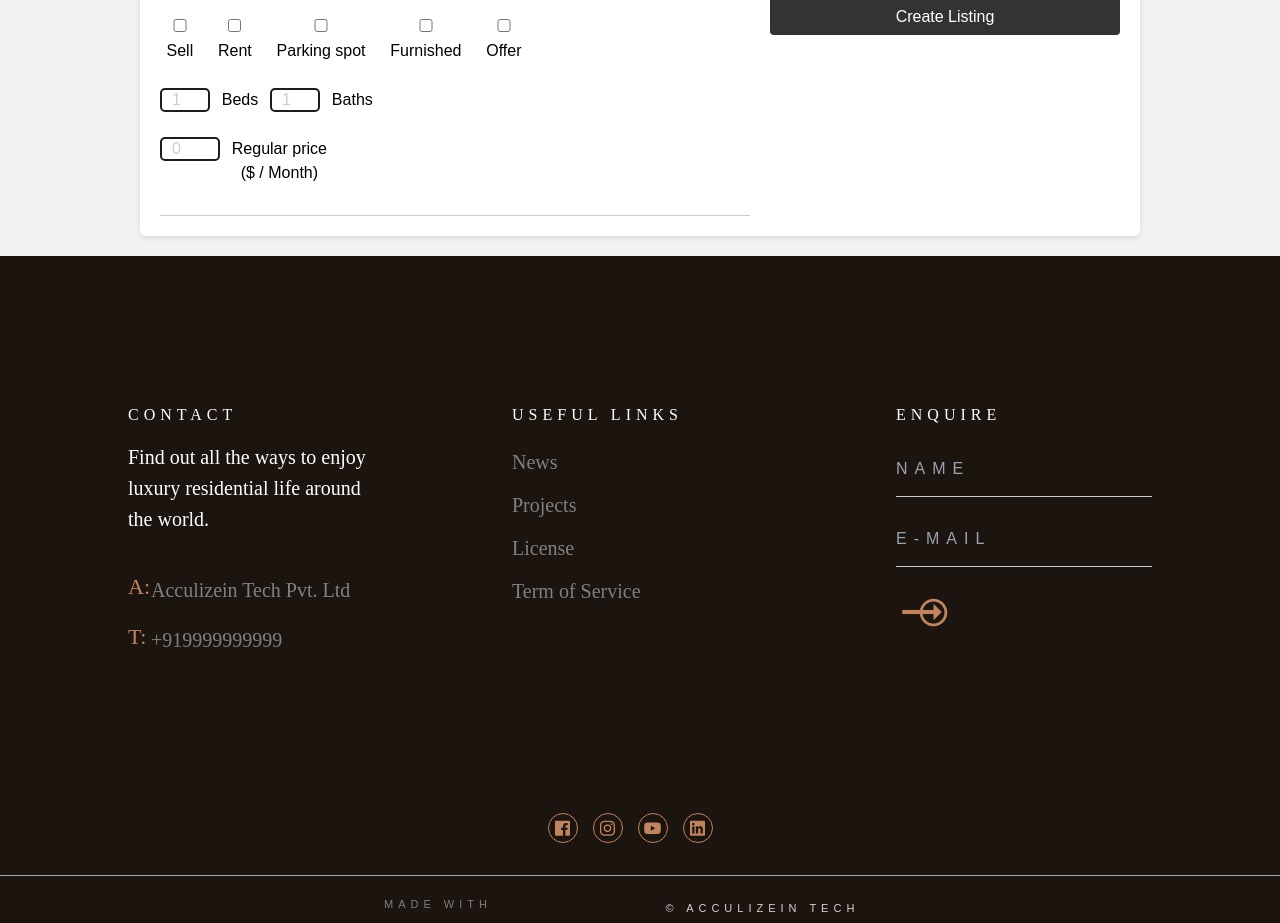
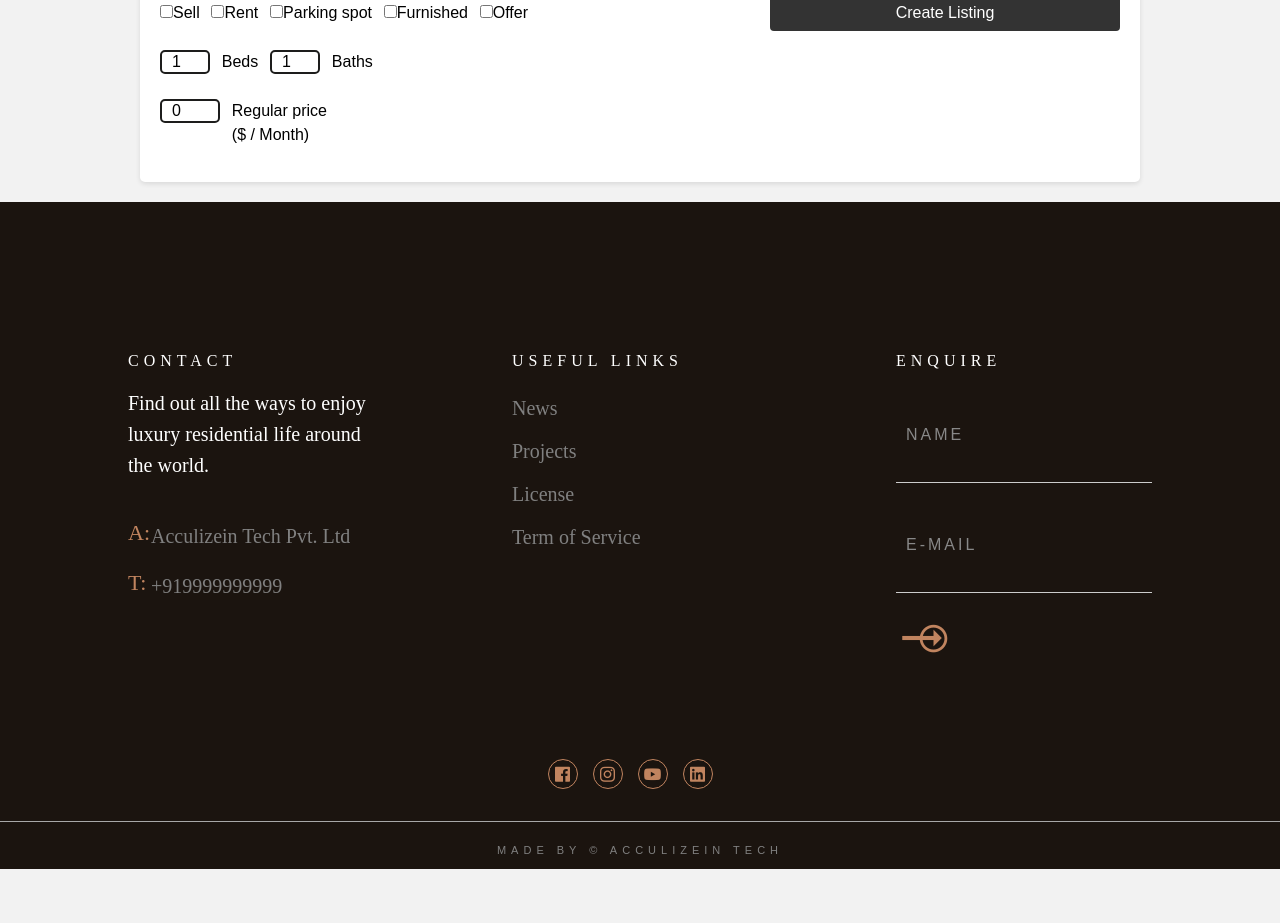
Before and after one commit to pranjul-agarwal/ProptoKart, a React (Vite) app in the folder client/: page /listing in a window 1280 px wide. Shown: the part 1601-2524 px from the top of the page. After the commit the page ends 2470 px from the top, so only its background shows below. Built offline with nearby package versions, Linux system fonts and the light colour scheme.

Commit message:
Changes in profile, footer

```diff
--- a/client/src/components/Footer/Footer.css
+++ b/client/src/components/Footer/Footer.css
@@ -4,7 +4,7 @@
     box-sizing: border-box;
 }
 body {
-    font-family: Arial, sans-serif;
+
     margin: 0;
     padding: 0;
     display: flex;
@@ -100,7 +100,7 @@ footer{
     letter-spacing: 5px;
     font-family:Noto Serif Japanese;
 }
-form{
+.footerform{
     padding-bottom: 15px;
     display:flex;
     text-align: center;
@@ -108,13 +108,13 @@ form{
     border-bottom: 1px solid #ccc;
 
 }
-form input{
+.footerform input{
     width:100%;
     background:transparent;
     color:#ccc;
     border: 0;
     outline:none;
-    letter-spacing: 7px;
+    letter-spacing: 3px;
 }
 .form2{
     padding-bottom: 15px;
@@ -122,6 +122,14 @@ form input{
     text-align: center;
     margin-top: 30px;
     border-bottom: 1px solid #ccc;
+}
+.form2 input{
+    width:100%;
+    background:transparent;
+    color:#ccc;
+    border: 0;
+    outline:none;
+    letter-spacing: 3px;
 }
 #bax{
     margin-top: 20px;
@@ -183,12 +191,5 @@ form input{
     font-size: 11px;
     letter-spacing: 5px;
     color: gray;
+    text-align: center;
 }
-.last-text1{
-    margin-top: -13px;
-    margin-left: 55%;
-    color: rgb(216, 208, 208);
-}
-.last-text1:hover{
-    color:azure;
-}
--- a/client/src/components/Footer/Footer.jsx
+++ b/client/src/components/Footer/Footer.jsx
@@ -29,7 +29,7 @@ const Footer = () => {
           </div>
           <div className="column2">
             <h2>ENQUIRE</h2>
-            <form>
+            <form className='footerform'>
               <input type="text" placeholder="NAME" required />
             </form>
             <form className="form2">
@@ -50,8 +50,8 @@ const Footer = () => {
           </div>
           <span className="underline"></span>
           <div className="last">
-            <p className="last-text">MADE WITH</p>
-            <p className="last-text1">© ACCULIZEIN TECH</p>
+            <p className="last-text">MADE BY © ACCULIZEIN TECH </p>
+
           </div>
         </div>
       </footer>
--- a/client/src/components/Profile/profile.css
+++ b/client/src/components/Profile/profile.css
@@ -1,24 +1,23 @@
-*{
-    margin: 0%;
-    padding: 0%;
-}
 
 .Container{
     width: 100%;
     height: 100%;
-
+    display: flex;
     background-position: center;
     background-size: cover;
-
+    justify-content: center;
+    align-items: center;
+    padding-top: 50px;
 }
 .form{
      width: 450px;
      height: auto;
-     margin-top: 80px;
-    background-color: rgba(255, 192, 203, 0.174);
-    position: absolute;
-    top: 50px;
-    left: 500px;
+
+    background-color: rgba(221, 206, 208, 0.174);
+    display: flex;
+    flex-direction: column;
+    align-items: center;
+
     align-items: center;
     transform: translate(0%,-5%);
     border-radius: 10px;
@@ -47,7 +46,7 @@
     padding-left: 10px;
 }
 
-.bte{
+.bte,.btn{
     width: 410px;
     height: 35px;
     background: rgb(1, 1, 41);
@@ -58,27 +57,19 @@
     border-radius: 8px;
     cursor: pointer;
 }
-.bte a{
+.bte {
+    background: rgb(1, 1, 41);
+}
+
+
+.bte a, .btn a {
     font-size: 15px;
-    color: #fff;
-    text-decoration: none;
+color: #fff;
+text-decoration: none;
 }
-.btn{
-    width: 410px;
-    height: 35px;
-    background: rgb(3, 78, 3);
-    border: 1px solid transparent;
-    margin-top: 13px;
-    color: #fff;
-    font-size: 15px;
-    border-radius: 8px;
-    cursor: pointer;
 
-}
-.btn a{
-    color: #fff;
-    text-decoration: none;
-
+.btn {
+background: rgb(3, 78, 3);
 }
 .Ds{
     font-size: 15px;
@@ -87,6 +78,7 @@
     text-decoration: none;
     display: flex;
     justify-content: space-between;
+    width: 100%;
 }
 .Ds a{
     text-decoration: none;
@@ -94,9 +86,7 @@
 }
 
 .profile{
-    max-width: 900px;
-    margin: 0 auto;
-    padding: 20px;
+    margin-bottom: 20px;
     display: flex;
     justify-content: center;
 
@@ -107,7 +97,7 @@
     height: 100px;
     border-radius: 50%;
     margin-right: 20px;
-    align-items: center;
+
 }
 .form h4{
     color: rgb(10, 98, 10);
--- a/client/src/components/Sign/signup.css
+++ b/client/src/components/Sign/signup.css
@@ -2,6 +2,10 @@
     display: flex;
     justify-content: center;
     align-items: center;
+    color: #000;
+    font-family: 'Roboto', sans-serif;
+    margin-bottom: 100px;
+
 }
 .section{
     display: flex;
@@ -43,3 +47,17 @@
     font-size: 1.2rem;
     cursor: pointer;
 }
+input[type="text"], input[type="password"], input[type="email"] {
+    width: 100%;
+    padding: 10px;
+    margin: 10px 0;
+    border: 1px solid #ccc;
+    border-radius: 4px;
+    font-size: 16px;
+    color: #000; /* Ensure text color is visible */
+    background-color: #fff; /* Ensure background color is visible */
+}
+
+input[type="text"]::placeholder, input[type="password"]::placeholder, input[type="email"]::placeholder {
+    color: #888; /* Placeholder color */
+}
```
Also changed, not shown: 1 other file (tests, documents, lock files or other folders).
